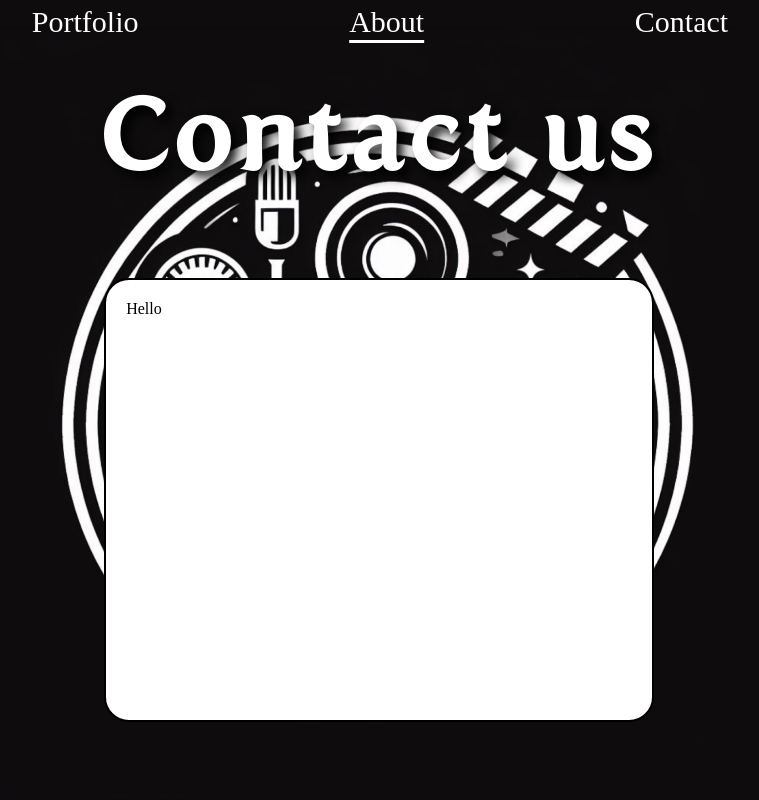
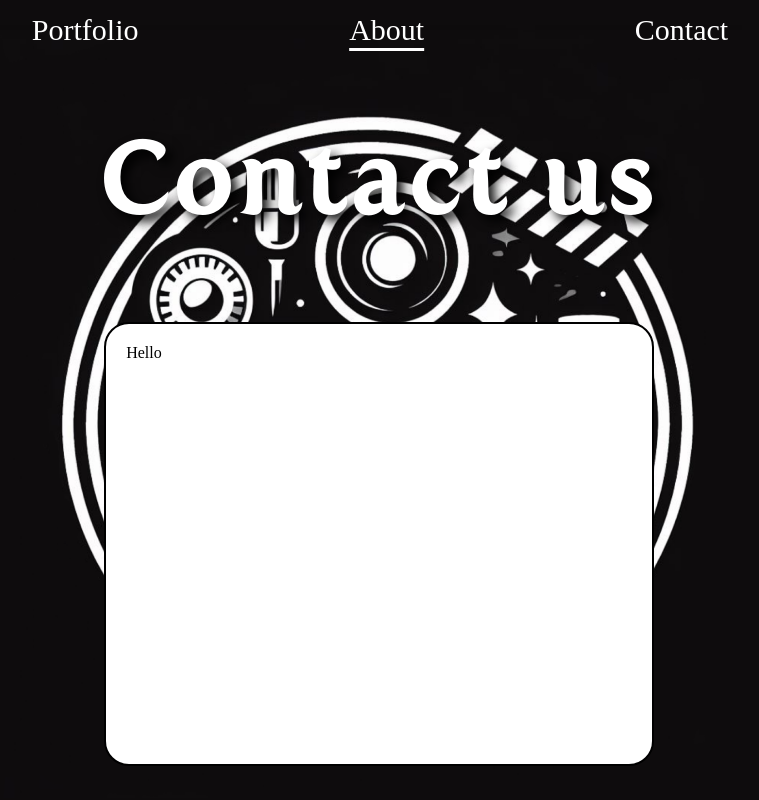
Before and after one commit to z0hnan/FS-Editing, a plain HTML site: page sites/aboutUs.html in a window 1280 px wide. Shown: the whole page, without its empty margins (261-1020 px from the left). Drawn offline with Linux system fonts and the light colour scheme.

Commit message:
v0.54 changed one game and updated second sites

```diff
--- a/stylesheets/aboutUs.css
+++ b/stylesheets/aboutUs.css
@@ -8,7 +8,7 @@ html {
 }
 
 body {
-    background-image: url(/images/FSLogo1440pFaded.png);
+    background-image: linear-gradient(rgba(0, 0, 0, 0.5), rgba(0, 0, 0, 0.5)), url(/images/FSLogo1440pAdjusted.png);
     background-repeat: no-repeat;
     background-size: cover;
     background-position: center center;
@@ -37,12 +37,13 @@ h1 {
     background-color: transparent;
     margin: 0;
     overflow: hidden;
-      position: fixed;
+    position: relative;
     right: -1px;
     top: 0;
     width: 100%;
     padding-top: 0px;
     padding-bottom: 0px;
+    z-index: 5;
   }
 
   .navbar {
@@ -54,6 +55,8 @@ h1 {
     display: flex;
     justify-content: center;
     list-style-type: none;
+    margin: 0; /* Add this line to remove margin */
+    padding: 0;
   }
 
   .navbar-item {
@@ -77,6 +80,7 @@ h1 {
     color: gray;
   }
 
+
     .rounded{
         border-radius: 25px;
         border: 2px solid black;
--- a/stylesheets/contactUs.css
+++ b/stylesheets/contactUs.css
@@ -8,7 +8,7 @@ html {
 }
 
 body {
-    background-image: url(/images/FSLogo1440pFaded.png);
+    background-image: linear-gradient(rgba(0, 0, 0, 0.5), rgba(0, 0, 0, 0.5)), url(/images/FSLogo1440pAdjusted.png);
     background-repeat: no-repeat;
     background-size: cover;
     background-position: center center;
@@ -37,12 +37,13 @@ h1 {
   background-color: transparent;
   margin: 0;
   overflow: hidden;
-      position: fixed;
+  position: relative;
   right: -1px;
   top: 0;
   width: 100%;
   padding-top: 0px;
   padding-bottom: 0px;
+  z-index: 5;
 }
 
 .navbar {
@@ -54,6 +55,8 @@ h1 {
   display: flex;
   justify-content: center;
   list-style-type: none;
+  margin: 0; /* Add this line to remove margin */
+  padding: 0;
 }
 
 .navbar-item {
@@ -77,6 +80,7 @@ h1 {
   color: gray;
 }
 
+
     .rounded{
       border-radius: 25px;
       border: 2px solid black;
```
Also changed, not shown: index.html (+2 -2 lines), images/NFSH.jpg (deleted), images/RocketLeague.jpg (added). Lines whose indentation alone changed are shown as unchanged.
